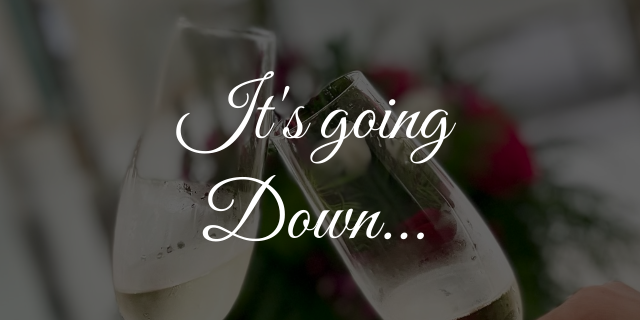
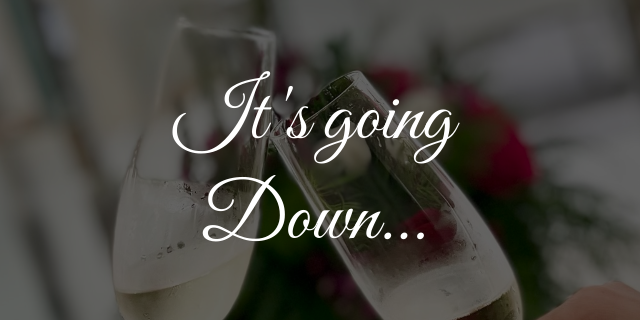
Before and after one commit to robertdown/downtheaisle.wedding, a plain HTML site: page index.html in a window 1280 px wide. Shown: the part 230-550 px from the top of the page, 326-966 px from the left. Drawn offline with Linux system fonts and the light colour scheme.

Commit message:
Fix apostrophe

```diff
--- a/assets/css/style.css
+++ b/assets/css/style.css
@@ -46,3 +46,7 @@ body {
     color: var(--lightest);
     text-align: center;
 }
+
+.container h1 span {
+    padding-left: 12px;
+}
--- a/index.html
+++ b/index.html
@@ -12,7 +12,7 @@
 </head>
 <body>
     <div class="container">
-        <h1>It's&nbsp;going<br>Down...</h1>
+        <h1>It<span>'</span>s&nbsp;going<br>Down...</h1>
     </div>
 </body>
 </html>
```
